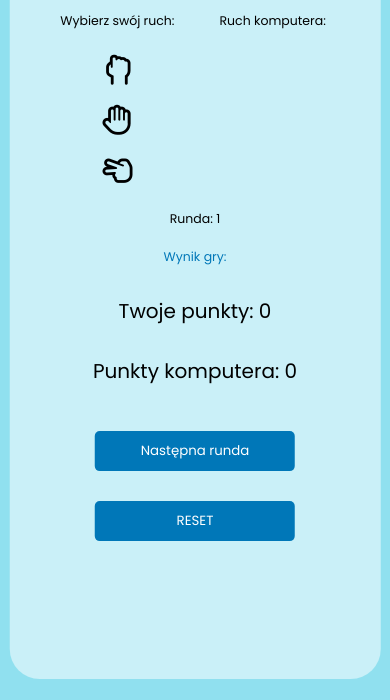
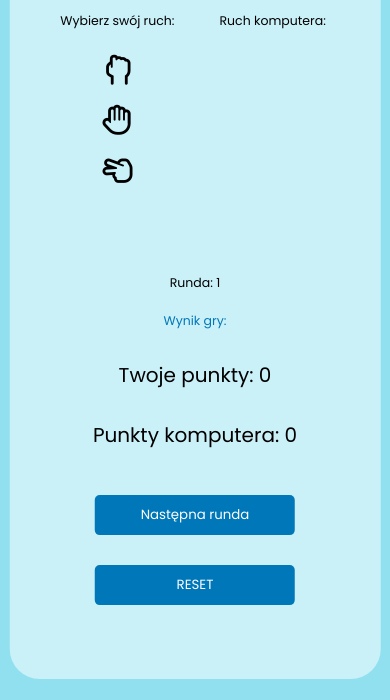
Before and after one commit to Justek9/javascript-prework, a website: page index.html in a window 390 px wide. Shown: the part 144-844 px from the top of the page. Drawn offline with Linux system fonts and the light colour scheme.

Commit message:
fix html problems, adjust css

```diff
--- a/index.html
+++ b/index.html
@@ -12,6 +12,7 @@
 </head>
 
 <body>
+	<div class="main-wrapper">
 		<div class="container">
 			<h1>Gra "papier, kamień, nożyce"</h1>
 			<div class="wrapper">
@@ -29,23 +30,26 @@
 						<i class="fa-regular fa-hand-back-fist hidden" id="comp-play-rock"></i>
 						<i class="fa-regular fa-hand hidden" id="comp-play-paper"></i>
 						<i class="fa-regular fa-hand-scissors hidden" id="comp-play-scissors"></i>
-					</divclass>
+					</div>
+				</div>
+				<div class="messages">
+					<p class="round"> Runda: <span id="round">1</span></p>
+					<p id="result">Wynik gry: </p>
+					<div class="points-wrapper">
+						<p class="points"> Twoje punkty: <span id="players-points">0</span></p>
+						<p class="points"> Punkty komputera: <span id="computers-points">0</span> </p>
+					</div>
+					<div class="btns">
+						<button type="button" id="next-round">Następna runda</button>
+						<button type="reset" id="reset">RESET</button>
+					</div>
 				</div>
 
 			</div>
 
 		</div>
-		<div id="messages">
-			<p class="round"> Runda: <span id="round">1</span></p>
-			<p id="result">Wynik gry: </p>
-			<div class="points-wrapper">
-				<p class="points"> Twoje punkty: <span id="players-points">0</span>
-				<p class="points"> Punkty komputera: <span id="computers-points">0</span> </p>
-			</div>
-			<div class="btns">
-				<button id="next-round">Następna runda</button>
-				<button id="reset">RESET</button>
-			</div>
+
+
 	</div>
 	<script src="js/functions.js"></script>
 	<script src="js/script.js"></script>
--- a/sass/style.scss
+++ b/sass/style.scss
@@ -21,7 +21,7 @@ body {
 .wrapper {
 	display: flex;
 	flex-direction: row;
-	justify-content: space-between;
+	justify-content: center;
 	flex-wrap: wrap;
 }
 .container {
@@ -34,10 +34,15 @@ body {
 	transform: translate(-50%, -50%);
 	border-radius: 30px;
 	padding: 30px;
+	display: flex;
+	flex-direction: column;
 	h1 {
 		text-align: center;
 		font-size: 60px;
 	}
+}
+.messages {
+	margin-top: 4rem;
 }
 
 #icons,
@@ -108,6 +113,13 @@ button:hover {
 	justify-content: space-around;
 }
 
+.main-wrapper {
+	display: flex;
+	justify-content: en;
+	align-items: center;
+	background-color: red;
+}
+
 // Media
 @media (min-width: 768px) and (max-width: 959px) {
 	.container {
@@ -136,6 +148,10 @@ button:hover {
 	.points-wrapper {
 		flex-direction: column;
 		align-items: center;
+	}
+
+	#players-points {
+		margin-right: 10px;
 	}
 }
 @media (max-width: 767px) {
```
Also changed, not shown: css/style.css, 1 other file. Lines whose indentation alone changed are shown as unchanged.
